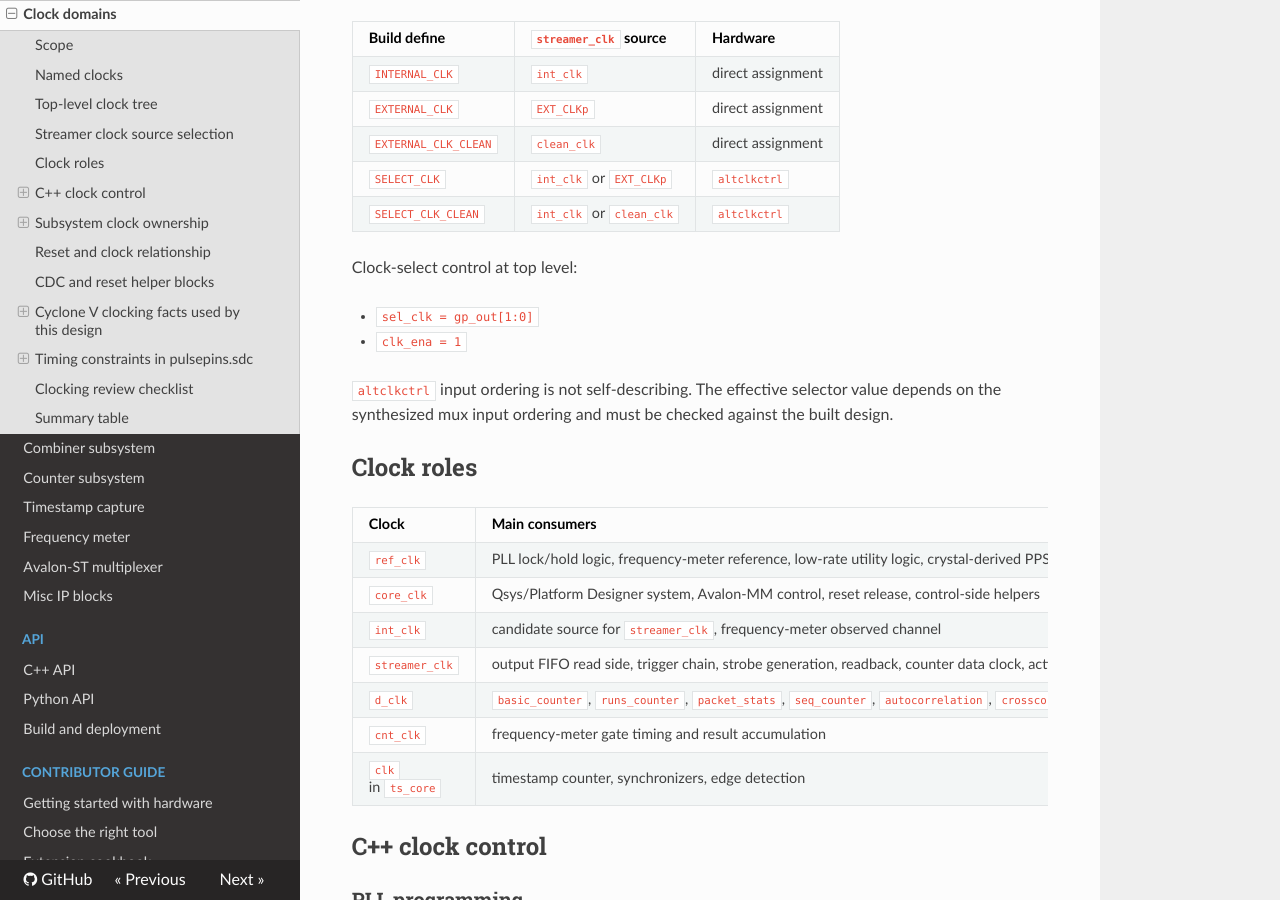
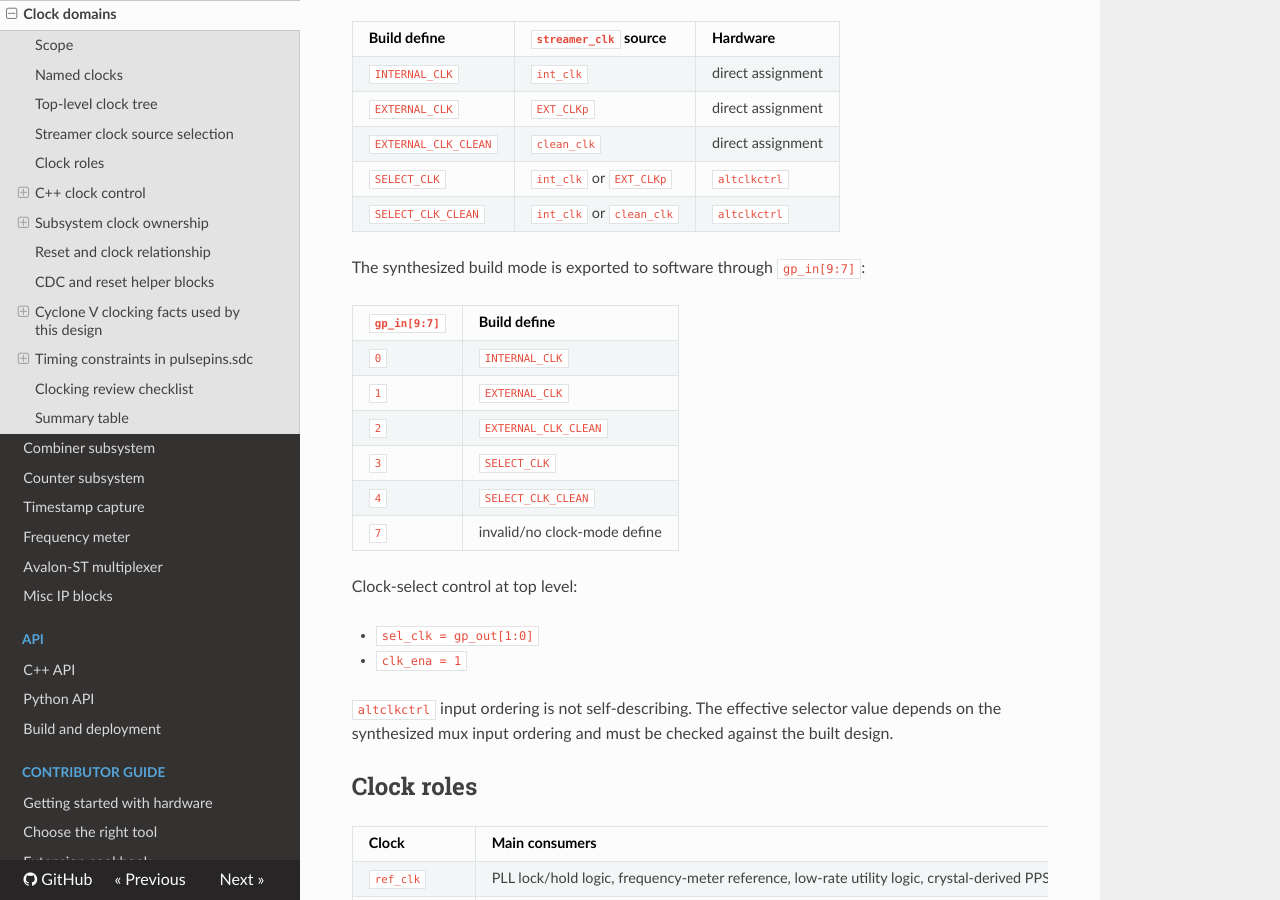
Before and after one commit to rokzitko/PulsePins, an MkDocs documentation site: the page built from docs/docs/clock_domain.md, in a window 1280 px wide and 900 px high, scrolled down 1185 px. Built offline with MkDocs 1.6.1, drawn with Linux system fonts in a browser that asks for light colours; nearby versions of some CDN libraries.

Commit message:
add clock mode readback

```diff
--- a/docs/docs/clock_domain.md
+++ b/docs/docs/clock_domain.md
@@ -41,6 +41,17 @@
 | `EXTERNAL_CLK_CLEAN` | `clean_clk` | direct assignment |
 | `SELECT_CLK` | `int_clk` or `EXT_CLKp` | `altclkctrl` |
 | `SELECT_CLK_CLEAN` | `int_clk` or `clean_clk` | `altclkctrl` |
+
+The synthesized build mode is exported to software through `gp_in[9:7]`:
+
+| `gp_in[9:7]` | Build define |
+| ------------ | ------------ |
+| `0` | `INTERNAL_CLK` |
+| `1` | `EXTERNAL_CLK` |
+| `2` | `EXTERNAL_CLK_CLEAN` |
+| `3` | `SELECT_CLK` |
+| `4` | `SELECT_CLK_CLEAN` |
+| `7` | invalid/no clock-mode define |
 
 Clock-select control at top level:
 
```
Also changed, not shown: 2 other files.
